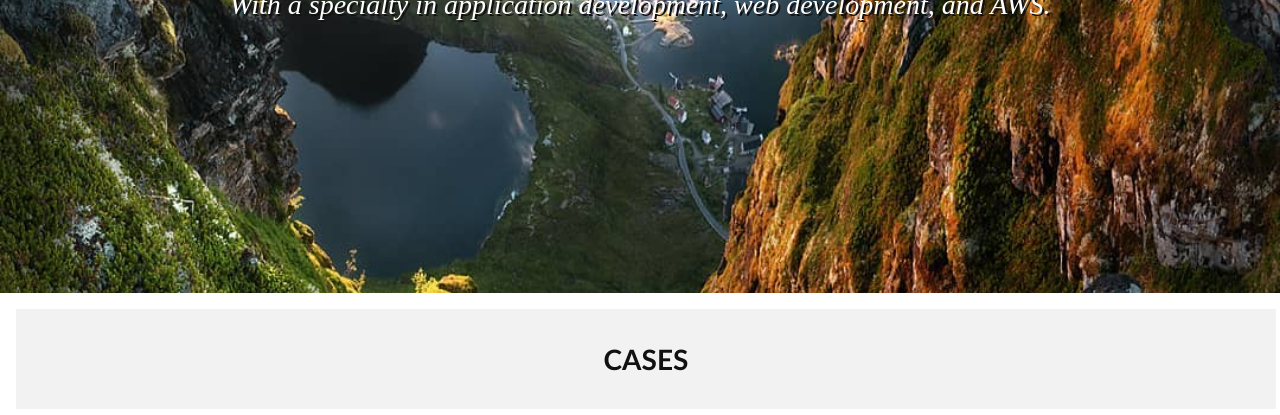
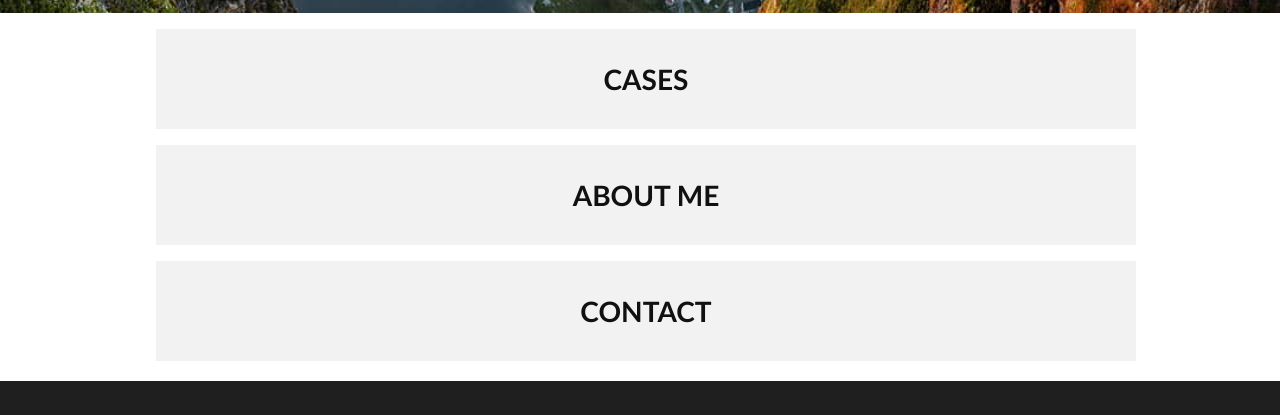
Before and after one commit to max4211/html_basics, a plain HTML site: page portfolio/index.html in a window 1280 px wide. Shown: the part 507-922 px from the top of the page. Drawn offline with Linux system fonts and the light colour scheme.

Commit message:
Added limited styling to desktop buttons and banner

```diff
--- a/portfolio/index.html
+++ b/portfolio/index.html
@@ -30,6 +30,7 @@
                 <h1>With a specialty in application development, web development, and AWS.</h1>
             </div>
         </section>
+        <div class="boxlink-wrapper">
             <section class="index-boxlink">
                 <a href="cases.html">
                     <h3>Cases</h3>
@@ -41,6 +42,7 @@
                     <h3>Contact</h3>
                 </a>
             </section>
+        </div>
     </main>
 
     <!--FOOTER GOES HERE-->
--- a/portfolio/style.css
+++ b/portfolio/style.css
@@ -234,7 +234,22 @@ header .header-cases {
 }
 
 @media only screen and (min-width: 1000px) {
+    .index-banner {
+        max-width: 1600px;
+        height: 420px;
+        margin: 0 auto;
+    }
 
+    .index-banner h1 {
+        display: block;
+        width: 550px;
+        margin: 20px auto;
+    }
+
+    .boxlink-wrapper {
+        width: 1000px;
+        margin: 0 auto;
+    }
 }
 
 
```
Lines whose indentation alone changed are shown as unchanged.
